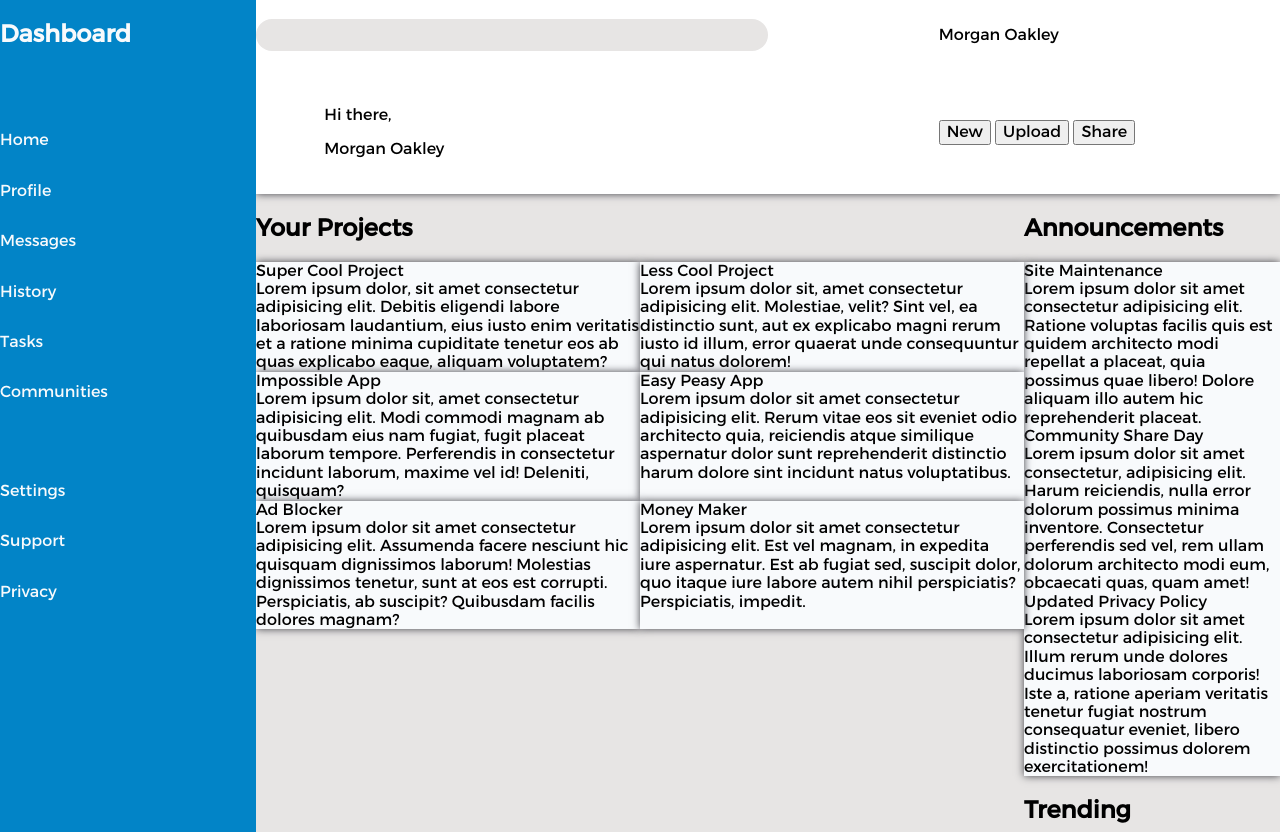
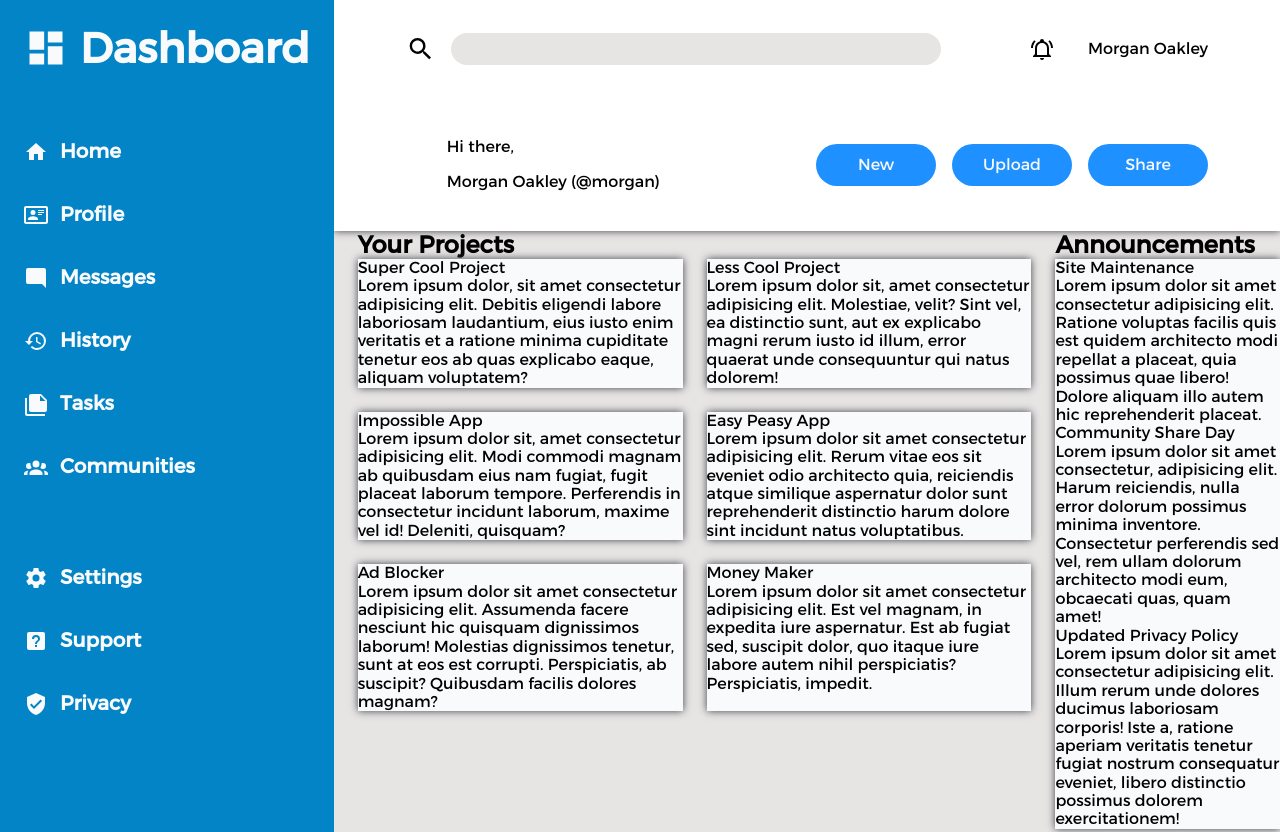
Before and after one commit to GClabaut/admin-dashboard, a plain HTML site: page index.html in a window 1280 px wide. Shown: the top 832 px of the page. Drawn offline with Linux system fonts and the light colour scheme.

Commit message:
Nav bar css is done, working on the header css started

```diff
--- a/index.html
+++ b/index.html
@@ -12,28 +12,35 @@
   <div class="container">
 
     <div class="sidebar">
-      <div class="dashboard"><h2>Dashboard</h2></div>
+      <div class="dashboard"><svg xmlns="http://www.w3.org/2000/svg" viewBox="0 0 24 24"><path d="M13,3V9H21V3M13,21H21V11H13M3,21H11V15H3M3,13H11V3H3V13Z" /></svg><h2>Dashboard</h2></div>
 
       <div class="nav">
-          <p>Home</p>
-          <p>Profile</p>
-          <p>Messages</p>
-          <p>History</p>
-          <p>Tasks</p>
-          <p>Communities</p>
+          <div class="home"><svg xmlns="http://www.w3.org/2000/svg" viewBox="0 0 24 24"><path d="M10,20V14H14V20H19V12H22L12,3L2,12H5V20H10Z" /></svg><p>Home</p></div>
+          <div class="profile"><svg xmlns="http://www.w3.org/2000/svg" viewBox="0 0 24 24"><path d="M22,3H2C0.91,3.04 0.04,3.91 0,5V19C0.04,20.09 0.91,20.96 2,21H22C23.09,20.96 23.96,20.09 24,19V5C23.96,3.91 23.09,3.04 22,3M22,19H2V5H22V19M14,17V15.75C14,14.09 10.66,13.25 9,13.25C7.34,13.25 4,14.09 4,15.75V17H14M9,7A2.5,2.5 0 0,0 6.5,9.5A2.5,2.5 0 0,0 9,12A2.5,2.5 0 0,0 11.5,9.5A2.5,2.5 0 0,0 9,7M14,7V8H20V7H14M14,9V10H20V9H14M14,11V12H18V11H14" /></svg><p>Profile</p></div>
+          <div class="messages"><svg xmlns="http://www.w3.org/2000/svg" viewBox="0 0 24 24"><path d="M22,4C22,2.89 21.1,2 20,2H4A2,2 0 0,0 2,4V16A2,2 0 0,0 4,18H18L22,22V4Z" /></svg><p>Messages</p></div>
+          <div class="history"><svg xmlns="http://www.w3.org/2000/svg" viewBox="0 0 24 24"><path d="M13.5,8H12V13L16.28,15.54L17,14.33L13.5,12.25V8M13,3A9,9 0 0,0 4,12H1L4.96,16.03L9,12H6A7,7 0 0,1 13,5A7,7 0 0,1 20,12A7,7 0 0,1 13,19C11.07,19 9.32,18.21 8.06,16.94L6.64,18.36C8.27,20 10.5,21 13,21A9,9 0 0,0 22,12A9,9 0 0,0 13,3" /></svg><p>History</p></div>
+          <div class="tasks"><svg xmlns="http://www.w3.org/2000/svg" viewBox="0 0 24 24"><path d="M16,9H21.5L16,3.5V9M7,2H17L23,8V18A2,2 0 0,1 21,20H7C5.89,20 5,19.1 5,18V4A2,2 0 0,1 7,2M3,6V22H21V24H3A2,2 0 0,1 1,22V6H3Z" /></svg><p>Tasks</p></div>
+          <div class="communities"><svg xmlns="http://www.w3.org/2000/svg" viewBox="0 0 24 24"><path d="M12,5.5A3.5,3.5 0 0,1 15.5,9A3.5,3.5 0 0,1 12,12.5A3.5,3.5 0 0,1 8.5,9A3.5,3.5 0 0,1 12,5.5M5,8C5.56,8 6.08,8.15 6.53,8.42C6.38,9.85 6.8,11.27 7.66,12.38C7.16,13.34 6.16,14 5,14A3,3 0 0,1 2,11A3,3 0 0,1 5,8M19,8A3,3 0 0,1 22,11A3,3 0 0,1 19,14C17.84,14 16.84,13.34 16.34,12.38C17.2,11.27 17.62,9.85 17.47,8.42C17.92,8.15 18.44,8 19,8M5.5,18.25C5.5,16.18 8.41,14.5 12,14.5C15.59,14.5 18.5,16.18 18.5,18.25V20H5.5V18.25M0,20V18.5C0,17.11 1.89,15.94 4.45,15.6C3.86,16.28 3.5,17.22 3.5,18.25V20H0M24,20H20.5V18.25C20.5,17.22 20.14,16.28 19.55,15.6C22.11,15.94 24,17.11 24,18.5V20Z" /></svg><p>Communities</p></div>
       </div>
 
-      <div class="settings">
-          <p>Settings</p>
-          <p>Support</p>
-          <p>Privacy</p>
+      <div class="setting-bar">
+          <div class="settings"><svg xmlns="http://www.w3.org/2000/svg" viewBox="0 0 24 24"><path d="M12,15.5A3.5,3.5 0 0,1 8.5,12A3.5,3.5 0 0,1 12,8.5A3.5,3.5 0 0,1 15.5,12A3.5,3.5 0 0,1 12,15.5M19.43,12.97C19.47,12.65 19.5,12.33 19.5,12C19.5,11.67 19.47,11.34 19.43,11L21.54,9.37C21.73,9.22 21.78,8.95 21.66,8.73L19.66,5.27C19.54,5.05 19.27,4.96 19.05,5.05L16.56,6.05C16.04,5.66 15.5,5.32 14.87,5.07L14.5,2.42C14.46,2.18 14.25,2 14,2H10C9.75,2 9.54,2.18 9.5,2.42L9.13,5.07C8.5,5.32 7.96,5.66 7.44,6.05L4.95,5.05C4.73,4.96 4.46,5.05 4.34,5.27L2.34,8.73C2.21,8.95 2.27,9.22 2.46,9.37L4.57,11C4.53,11.34 4.5,11.67 4.5,12C4.5,12.33 4.53,12.65 4.57,12.97L2.46,14.63C2.27,14.78 2.21,15.05 2.34,15.27L4.34,18.73C4.46,18.95 4.73,19.03 4.95,18.95L7.44,17.94C7.96,18.34 8.5,18.68 9.13,18.93L9.5,21.58C9.54,21.82 9.75,22 10,22H14C14.25,22 14.46,21.82 14.5,21.58L14.87,18.93C15.5,18.67 16.04,18.34 16.56,17.94L19.05,18.95C19.27,19.03 19.54,18.95 19.66,18.73L21.66,15.27C21.78,15.05 21.73,14.78 21.54,14.63L19.43,12.97Z" /></svg><p>Settings</p></div>
+          <div class="support"><svg xmlns="http://www.w3.org/2000/svg" viewBox="0 0 24 24"><path d="M11,18H13V16H11V18M12,6A4,4 0 0,0 8,10H10A2,2 0 0,1 12,8A2,2 0 0,1 14,10C14,12 11,11.75 11,15H13C13,12.75 16,12.5 16,10A4,4 0 0,0 12,6M5,3H19A2,2 0 0,1 21,5V19A2,2 0 0,1 19,21H5A2,2 0 0,1 3,19V5A2,2 0 0,1 5,3Z" /></svg><p>Support</p></div>
+          <div class="privacy"><svg xmlns="http://www.w3.org/2000/svg" viewBox="0 0 24 24"><path d="M10,17L6,13L7.41,11.59L10,14.17L16.59,7.58L18,9M12,1L3,5V11C3,16.55 6.84,21.74 12,23C17.16,21.74 21,16.55 21,11V5L12,1Z" /></svg><p>Privacy</p></div>
       </div>
     </div>
 
     <div class="header">
       <div class="head-top">
-        <input type="search" name="search" id="search">
-        <div class="profile">Morgan Oakley</div>
+        <label for="search" class="search-box">
+          <svg xmlns="http://www.w3.org/2000/svg" viewBox="0 0 24 24"><path d="M9.5,3A6.5,6.5 0 0,1 16,9.5C16,11.11 15.41,12.59 14.44,13.73L14.71,14H15.5L20.5,19L19,20.5L14,15.5V14.71L13.73,14.44C12.59,15.41 11.11,16 9.5,16A6.5,6.5 0 0,1 3,9.5A6.5,6.5 0 0,1 9.5,3M9.5,5C7,5 5,7 5,9.5C5,12 7,14 9.5,14C12,14 14,12 14,9.5C14,7 12,5 9.5,5Z" /></svg>
+          <input type="search" name="search" id="search">
+        </label>
+        <div class="profile-head">
+          <svg xmlns="http://www.w3.org/2000/svg" viewBox="0 0 24 24"><path d="M10,21H14A2,2 0 0,1 12,23A2,2 0 0,1 10,21M21,19V20H3V19L5,17V11C5,7.9 7.03,5.17 10,4.29C10,4.19 10,4.1 10,4A2,2 0 0,1 12,2A2,2 0 0,1 14,4C14,4.1 14,4.19 14,4.29C16.97,5.17 19,7.9 19,11V17L21,19M17,11A5,5 0 0,0 12,6A5,5 0 0,0 7,11V18H17V11M19.75,3.19L18.33,4.61C20.04,6.3 21,8.6 21,11H23C23,8.07 21.84,5.25 19.75,3.19M1,11H3C3,8.6 3.96,6.3 5.67,4.61L4.25,3.19C2.16,5.25 1,8.07 1,11Z" /></svg>
+          <img src="" alt="">
+          <p>Morgan Oakley</p>
+        </div>
       </div>
 
       <div class="head-bot">
@@ -41,7 +48,7 @@
           <div class="avatar-big"></div>
           <div class="user-greeting">
             <p class="hello">Hi there,</p>
-            <p class="user-name">Morgan Oakley</p>
+            <p class="user-name">Morgan Oakley (@morgan)</p>
           </div>
         </div>
         <div class="action">
--- a/style.css
+++ b/style.css
@@ -7,8 +7,12 @@
   font-family: Alexandria, sans-serif;
 }
 
-ul {
-  list-style: none;
+svg {
+  fill: #f8fafc;
+}
+
+h2 {
+  margin: 0;
 }
 
 .container {
@@ -24,11 +28,36 @@ ul {
   background-color: #0284c7;
   color: #f8fafc;
   z-index: 2;
+  padding: 24px;
 }
 
-.sidebar > * {
+.dashboard,
+.nav > *,
+.setting-bar > *  {
   display: flex;
-  flex-direction: column;
+  flex-direction: row;
+  align-items: center;
+  gap: 12px;
+}
+
+.dashboard {
+  font-size: 28px;
+}
+
+.dashboard svg {
+  min-width: 44px;
+  max-height: 44px;
+}
+
+.nav svg,
+.setting-bar svg {
+  max-height: 24px;
+}
+
+.nav p,
+.setting-bar p {
+  font-weight: bold;
+  font-size: 20px;
 }
 
 .header {
@@ -40,13 +69,24 @@ ul {
 
 .head-top {
   display: grid;
-  grid-template-columns: 2fr 1fr;
+  grid-template-columns: 6fr 1fr 2fr;
   align-items: center;
+  padding: 24px 72px;
+}
+
+.search-box {
+  display: flex;
+  gap: 16px;
+}
+
+.search-box svg {
+  fill: black;
+  max-height: 32px;
 }
 
 #search {
   background-color: #e7e5e4;
-  width: 75%;
+  width: 100%;
   height: 32px;
   border: none;
   outline: none;
@@ -54,10 +94,24 @@ ul {
   border-radius: 50px;
 }
 
+.profile-head {
+  grid-column: 3 / 4;
+  display: flex;
+  justify-content: flex-end;
+  justify-content: space-between;
+  align-items: center;
+}
+
+.profile-head svg {
+  fill: black;
+  max-height: 24px;
+}
+
 .head-bot {
   display: grid;
   grid-template-columns: 2fr 1fr;
   align-items: center;
+  padding: 24px 72px;
 }
 
 .user {
@@ -65,10 +119,27 @@ ul {
   grid-template-columns: 1fr 9fr;
 }
 
+.action {
+  display: flex;
+  justify-content: space-between;
+  gap: 16px;
+}
+
+.action button {
+  border-style: none;
+  min-width: 120px;
+  padding: 12px;
+  color: #f8fafc;
+  background: dodgerblue;
+  border-radius: 50px;
+}
+
 .content {
+  padding-left: 24px;
   grid-column: 2 / 3;
   display: grid;
   grid-template-columns: 3fr 1fr;
+  gap: 24px;
   background-color: #e7e5e4;
 }
 
@@ -80,6 +151,7 @@ ul {
 .card-list {
   display: grid;
   grid-template-columns: repeat(2, 1fr);
+  gap: 24px;
 }
 
 .card {
```
Also changed, not shown: asset/dashboard.svg (renamed from asset/view-dashboard.svg).
